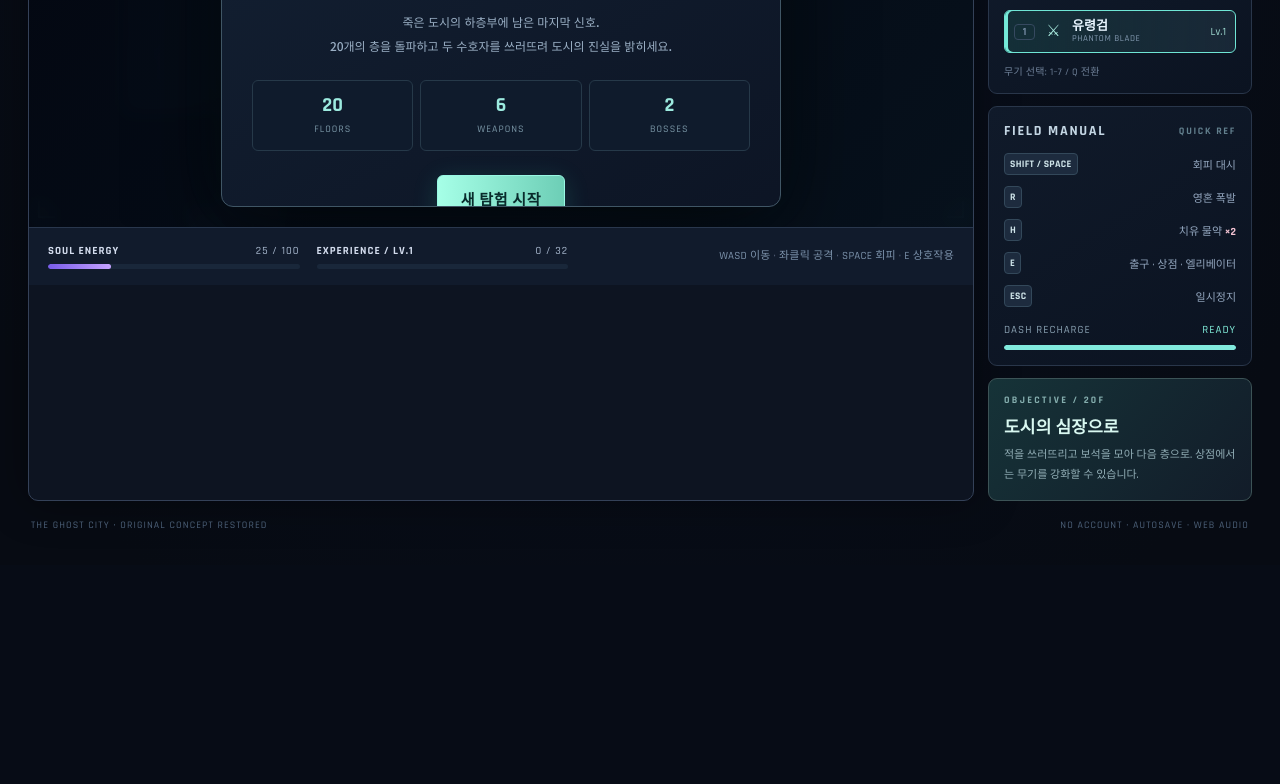
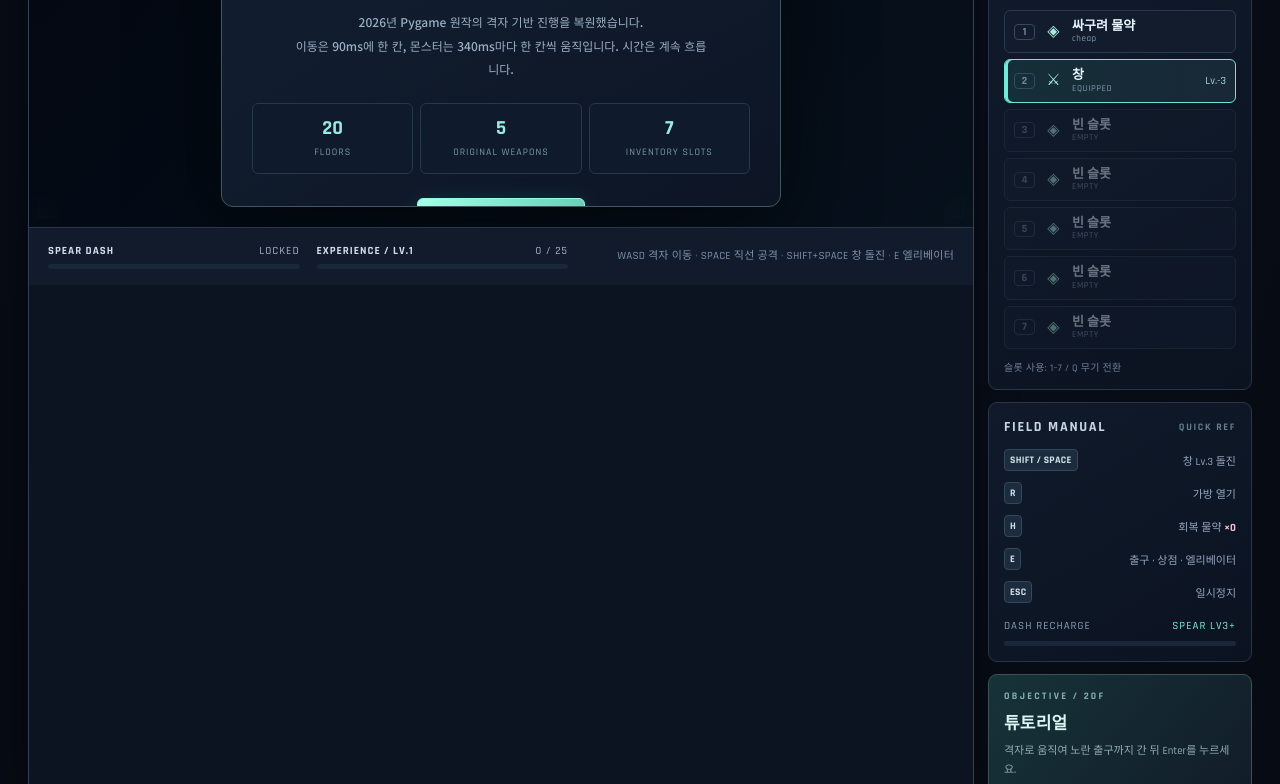
Before and after one commit to sardore/-, a website with bundled scripts: page ghostcity/index.html in a window 1280 px wide. Shown: the part 466-1250 px from the top of the page. Before the commit the page ends 1031 px from the top, so only its background shows below. Built offline with nearby package versions, Linux system fonts and the light colour scheme.

Commit message:
fix(ghostcity): make original grid gameplay the default entrypoint

```diff
--- a/ghostcity/index.html
+++ b/ghostcity/index.html
@@ -5,7 +5,7 @@
   <meta name="viewport" content="width=device-width,initial-scale=1,viewport-fit=cover">
   <meta name="theme-color" content="#080c17">
   <meta name="description" content="The Ghost City: Reborn — 버려진 도시의 20층을 탐험하는 브라우저 액션 로그라이트">
-  <title>THE GHOST CITY: REBORN</title>
+  <title>THE GHOST CITY: CLASSIC</title>
   <link rel="stylesheet" href="./style.css">
 </head>
 <body>
@@ -13,7 +13,7 @@
     <header class="topbar">
       <div class="identity">
         <div class="identity-mark"><span>G</span><i></i></div>
-        <div><span class="eyebrow">THE LOST DISTRICT / 2026 REMASTER</span><strong>THE GHOST CITY <em>REBORN</em></strong></div>
+        <div><span class="eyebrow">THE LOST DISTRICT / 2026 REMASTER</span><strong>THE GHOST CITY <em>CLASSIC</em></strong></div>
       </div>
       <div class="top-actions">
         <span class="online-dot"></span><span class="desktop-label">LOCAL SINGLEPLAYER</span>
@@ -57,19 +57,19 @@
             <div class="joystick" id="joystick"><span class="joystick-core" id="joystick-core"></span></div>
             <div class="mobile-buttons">
               <button class="touch-action attack" data-touch="attack">공격</button>
-              <button class="touch-action dash" data-touch="dash">대시</button>
+              <button class="touch-action dash" data-touch="dash">창 돌진</button>
               <button class="touch-action" data-touch="interact">E</button>
               <button class="touch-action" data-touch="potion">물약</button>
-              <button class="touch-action ultimate" data-touch="skill">영혼 폭발</button>
+              <button class="touch-action ultimate" data-touch="skill">가방</button>
             </div>
           </div>
         </div>
         <div class="stage-footer">
           <div class="resources">
-            <div class="res"><span class="res-head"><b>SOUL ENERGY</b><span id="energy-text">25 / 100</span></span><div class="track"><div id="energy-bar" class="fill energy-fill"></div></div></div>
+            <div class="res"><span class="res-head"><b>SPEAR DASH</b><span id="energy-text">25 / 100</span></span><div class="track"><div id="energy-bar" class="fill energy-fill"></div></div></div>
             <div class="res"><span class="res-head"><b>EXPERIENCE / LV.<span id="level-num">1</span></b><span id="xp-text">0 / 32</span></span><div class="track"><div id="xp-bar" class="fill xp-fill"></div></div></div>
           </div>
-          <div class="key-guide">WASD 이동 <span>·</span> 좌클릭 공격 <span>·</span> SPACE 회피 <span>·</span> E 상호작용</div>
+          <div class="key-guide">WASD 격자 이동 <span>·</span> SPACE 직선 공격 <span>·</span> SHIFT+SPACE 창 돌진 <span>·</span> E 엘리베이터</div>
         </div>
       </div>
       <aside class="sidebar">
@@ -81,14 +81,14 @@
         <section class="side-panel loadout-panel">
           <div class="side-heading"><span>ARSENAL</span><small id="inventory-count">1 / 7</small></div>
           <div id="weapon-list" class="weapon-list"></div>
-          <div class="weapon-hint">무기 선택: 1–7 / Q 전환</div>
+          <div class="weapon-hint">슬롯 사용: 1–7 / Q 무기 전환</div>
         </section>
         <section class="side-panel">
           <div class="side-heading"><span>FIELD MANUAL</span><small>QUICK REF</small></div>
           <div class="guide-list">
-            <div><kbd>SHIFT / SPACE</kbd><span>회피 대시</span></div>
-            <div><kbd>R</kbd><span>영혼 폭발</span></div>
-            <div><kbd>H</kbd><span>치유 물약 <b id="potion-count">×2</b></span></div>
+            <div><kbd>SHIFT / SPACE</kbd><span>창 Lv.3 돌진</span></div>
+            <div><kbd>R</kbd><span>가방 열기</span></div>
+            <div><kbd>H</kbd><span>회복 물약 <b id="potion-count">×2</b></span></div>
             <div><kbd>E</kbd><span>출구 · 상점 · 엘리베이터</span></div>
             <div><kbd>ESC</kbd><span>일시정지</span></div>
           </div>
@@ -104,6 +104,6 @@
     </div>
     <footer class="footer"><span>THE GHOST CITY · ORIGINAL CONCEPT RESTORED</span><span>NO ACCOUNT · AUTOSAVE · WEB AUDIO</span></footer>
   </div>
-  <script type="module" src="./js/main.js"></script>
+  <script type="module" src="./js/classic-main.js"></script>
 </body>
 </html>
```
